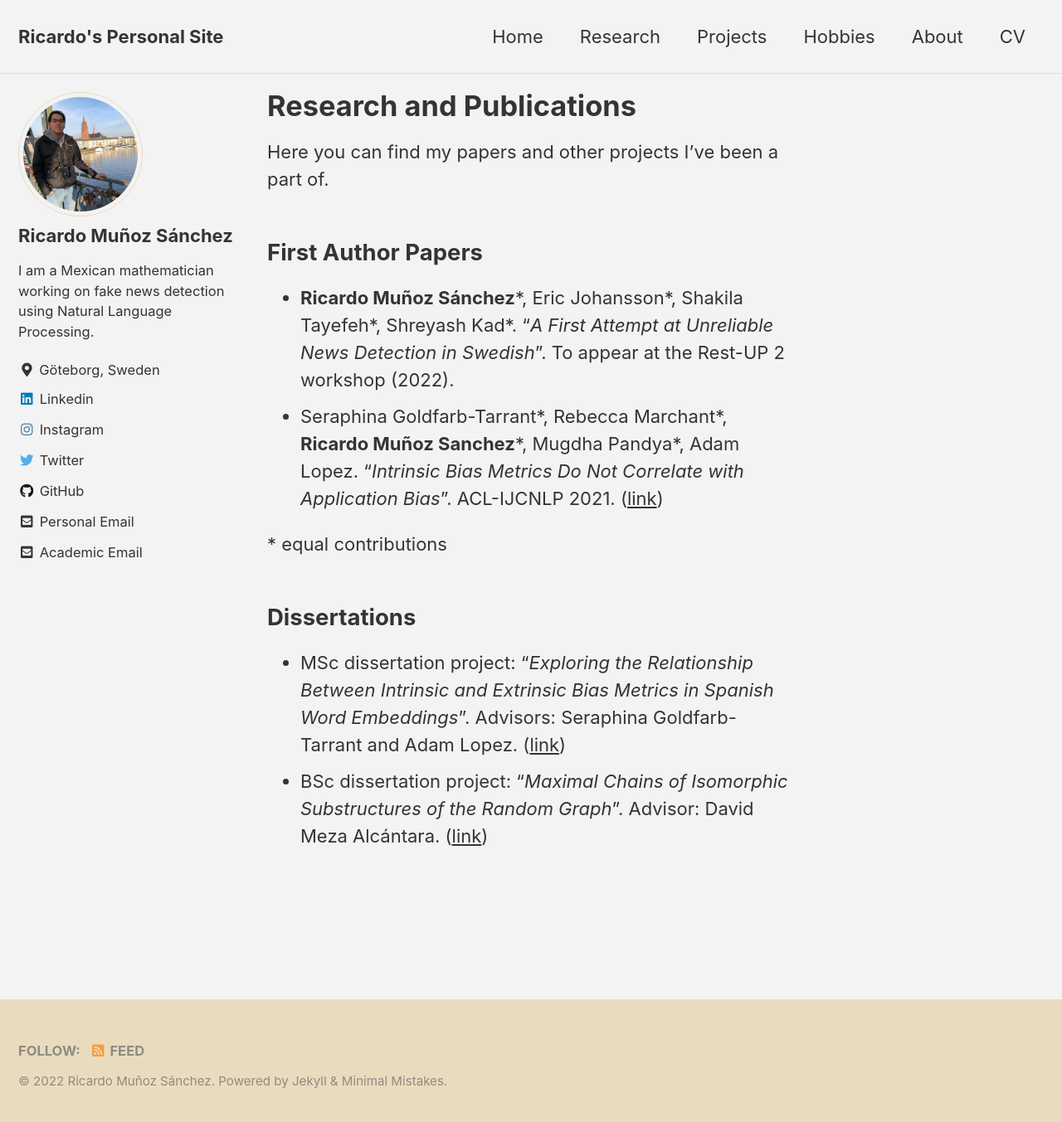
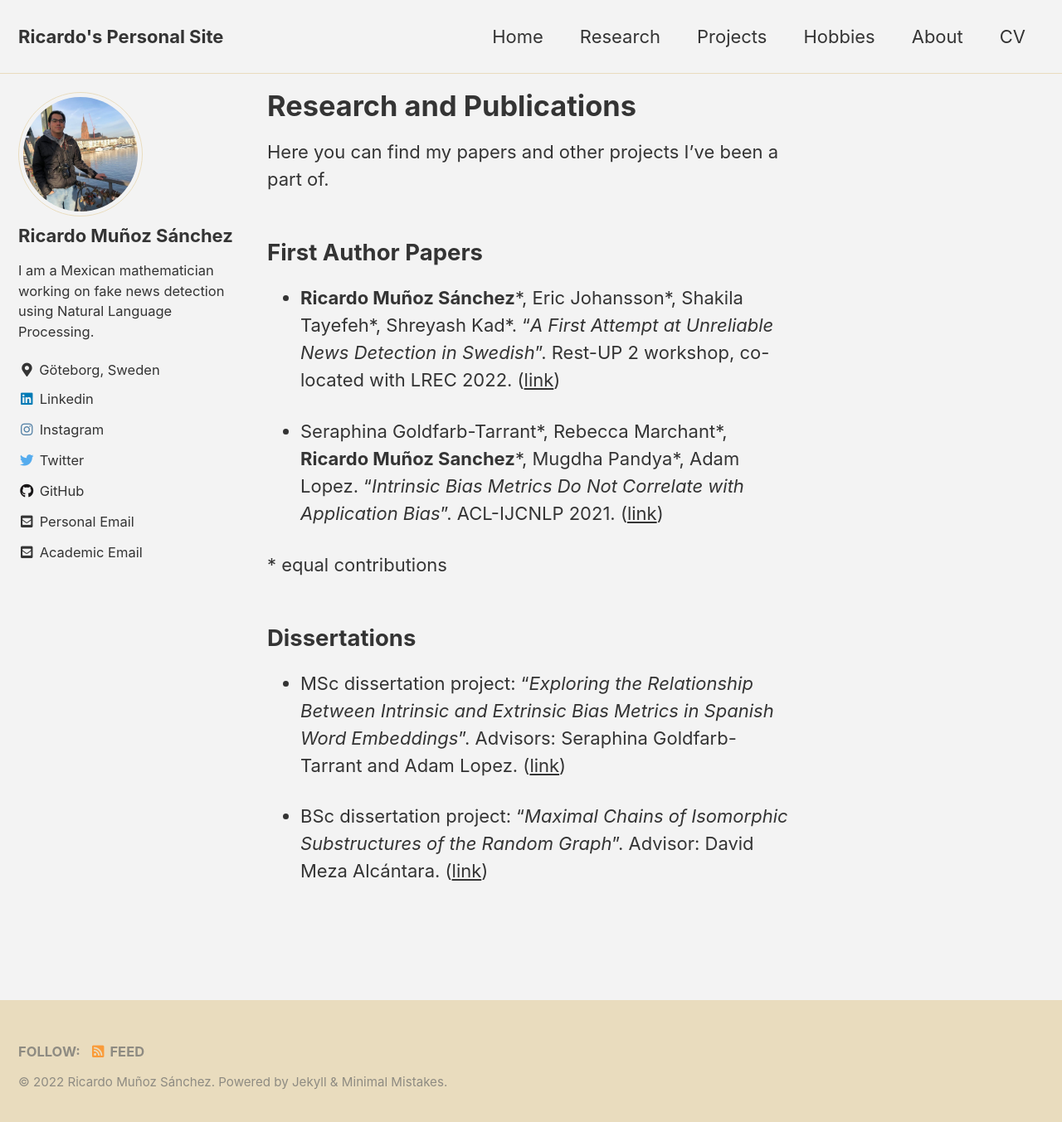
Before and after one commit to rimusa/rimusa.github.io, a Jekyll site: the page built from docs/_pages/research.md, in a window 1280 px wide and 1360 px high. Shown: the top 1353 px of the window at 83% size. Built offline with Jekyll 4.4.1, drawn with Linux system fonts in a browser that asks for light colours; cached includes are drawn as plain includes.

Commit message:
Updated published papers (Rest-UP 2)

```diff
--- a/docs/_pages/research.md
+++ b/docs/_pages/research.md
@@ -9,7 +9,9 @@ Here you can find my papers and other projects I've been a part of.
 
 
 ## First Author Papers
-- **Ricardo Muñoz Sánchez**\*, Eric Johansson\*, Shakila Tayefeh\*, Shreyash Kad\*. "_A First Attempt at Unreliable News Detection in Swedish_". To appear at the Rest-UP 2 workshop (2022).
+
+- **Ricardo Muñoz Sánchez**\*, Eric Johansson\*, Shakila Tayefeh\*, Shreyash Kad\*. "_A First Attempt at Unreliable News Detection in Swedish_". Rest-UP 2 workshop, co-located with LREC 2022. ([link](https://aclanthology.org/2022.restup-1.1/))
+
 - Seraphina Goldfarb-Tarrant\*, Rebecca Marchant\*, **Ricardo Muñoz Sanchez**\*, Mugdha Pandya\*, Adam Lopez.
 "_Intrinsic Bias Metrics Do Not Correlate with Application Bias_". ACL-IJCNLP 2021. ([link](https://aclanthology.org/2021.acl-long.150/))
 
@@ -18,5 +20,7 @@ Here you can find my papers and other projects I've been a part of.
 
 
 ## Dissertations
+
 - MSc dissertation project: "_Exploring the Relationship Between Intrinsic and Extrinsic Bias Metrics in Spanish Word Embeddings_". Advisors: Seraphina Goldfarb-Tarrant and Adam Lopez. ([link](https://github.com/rimusa/embedding_bias/blob/master/documents/MSc_Dissertation.pdf))
+
 - BSc dissertation project: "_Maximal Chains of Isomorphic Substructures of the Random Graph_". Advisor: David Meza Alcántara. ([link](http://132.248.9.195/ptd2018/septiembre/0780018/Index.html))
```
Also changed, not shown: README.md, 1 other file.
